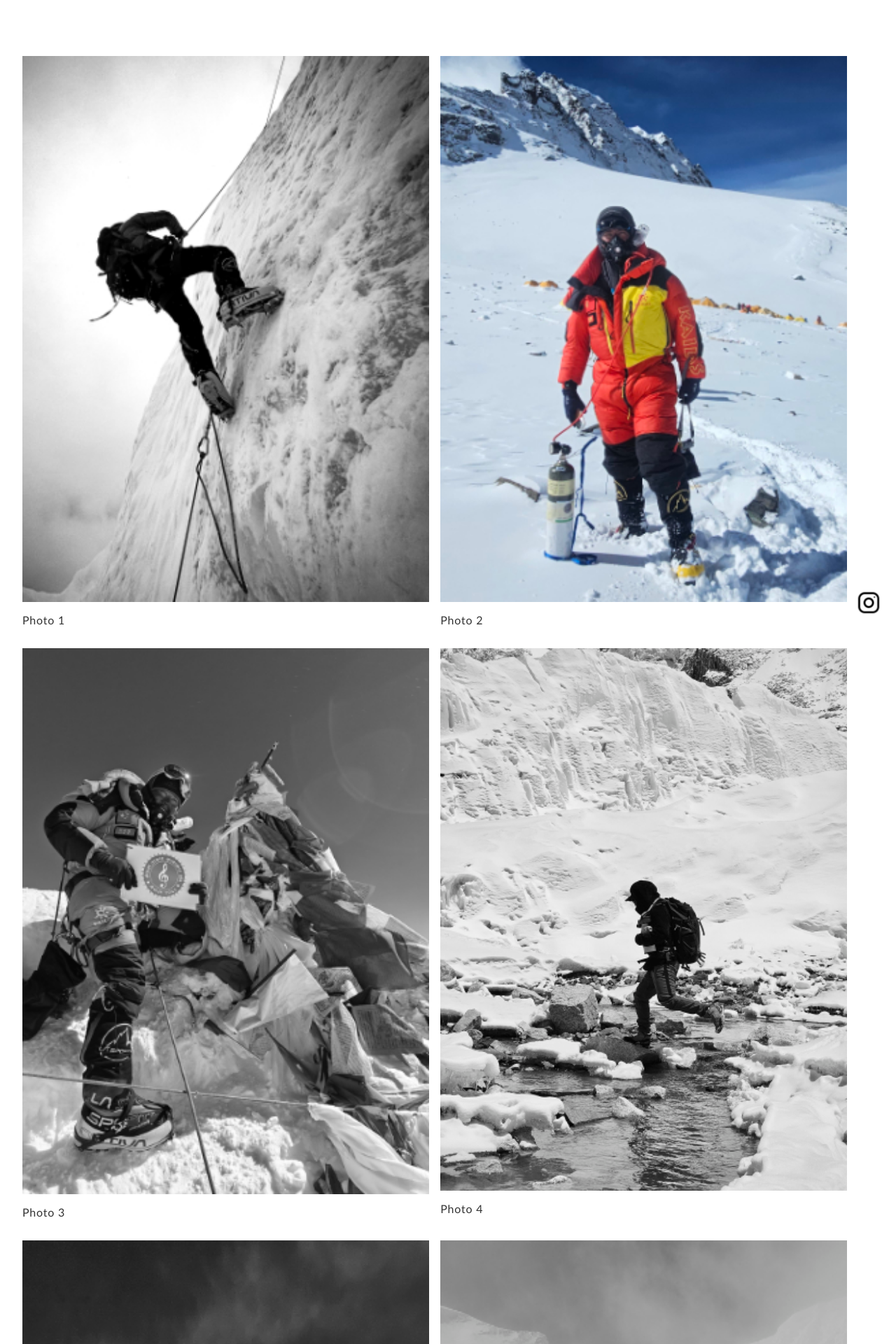
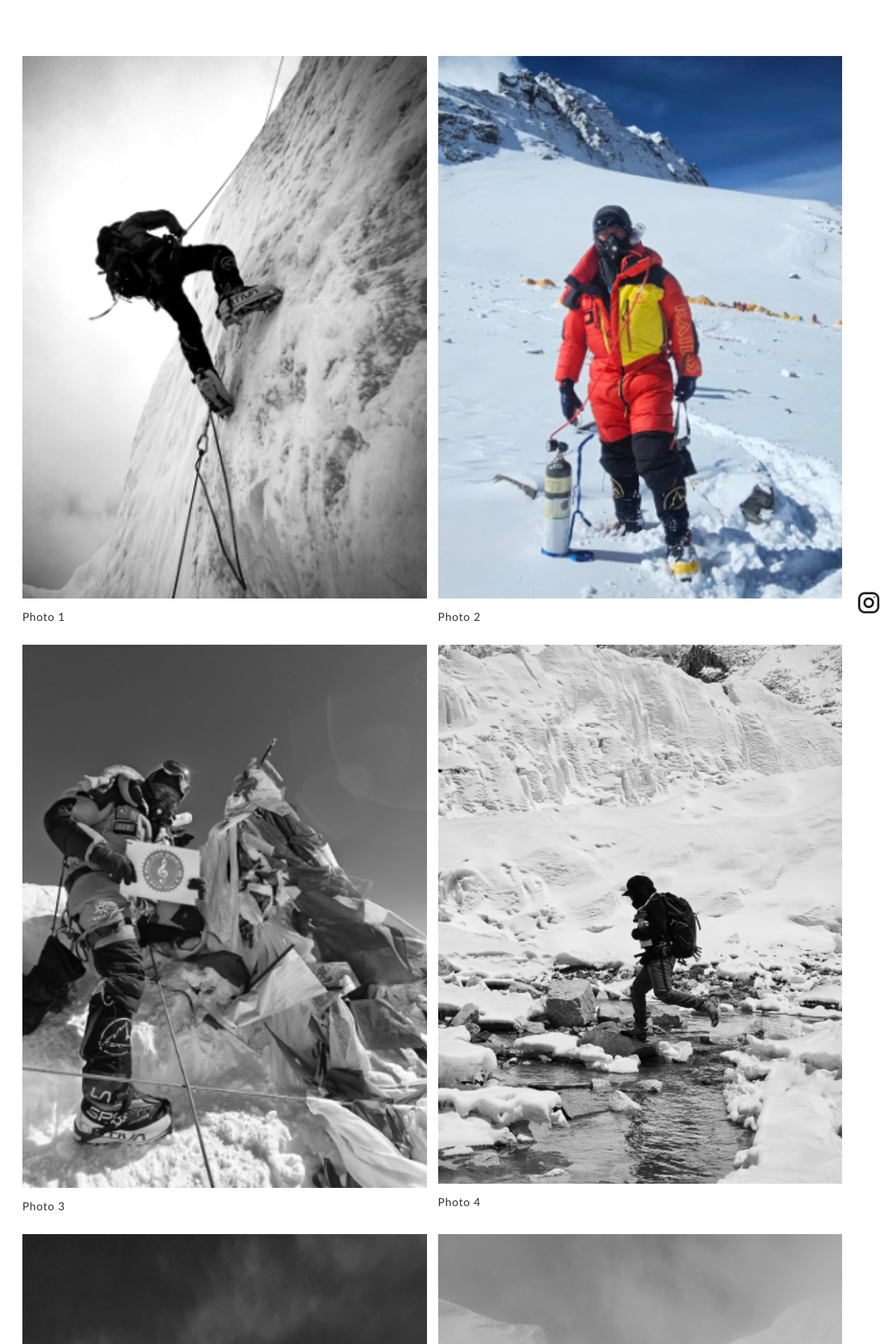
Before and after one commit to sunil-tamang/sunil-ghalan, a Jekyll site: the page built from stills.html, in a window 1280 px wide. Shown: the top 1920 px of the page at 70% size. Built offline with Jekyll 4.4.1, drawn with Linux system fonts in a browser that asks for light colours.

Commit message:
photooooew

```diff
--- a/_config.yml
+++ b/_config.yml
@@ -5,8 +5,8 @@
   Outdoor Adventure Activities in the Himalayas full of fun, thrill and a rush of adrenaline | Rafting, Paragliding, Camping, Trekking, Bike-Tours, Trekking.
 
 
-# baseurl: ''
-baseurl: "/sunil-ghalan" # uncomment it when publishing
+baseurl: ''
+# baseurl: "/sunil-ghalan" # uncomment it when publishing
 url: "https://sunil-tamang.github.io"
 
 
--- a/_sass/style.scss
+++ b/_sass/style.scss
@@ -439,7 +439,7 @@
 }
 
 .photo-item{
-  width: 47.8%;
+  width: 47.5%;
 
 }
 .photo-item img{
```
Also changed, not shown: 17 other files.
